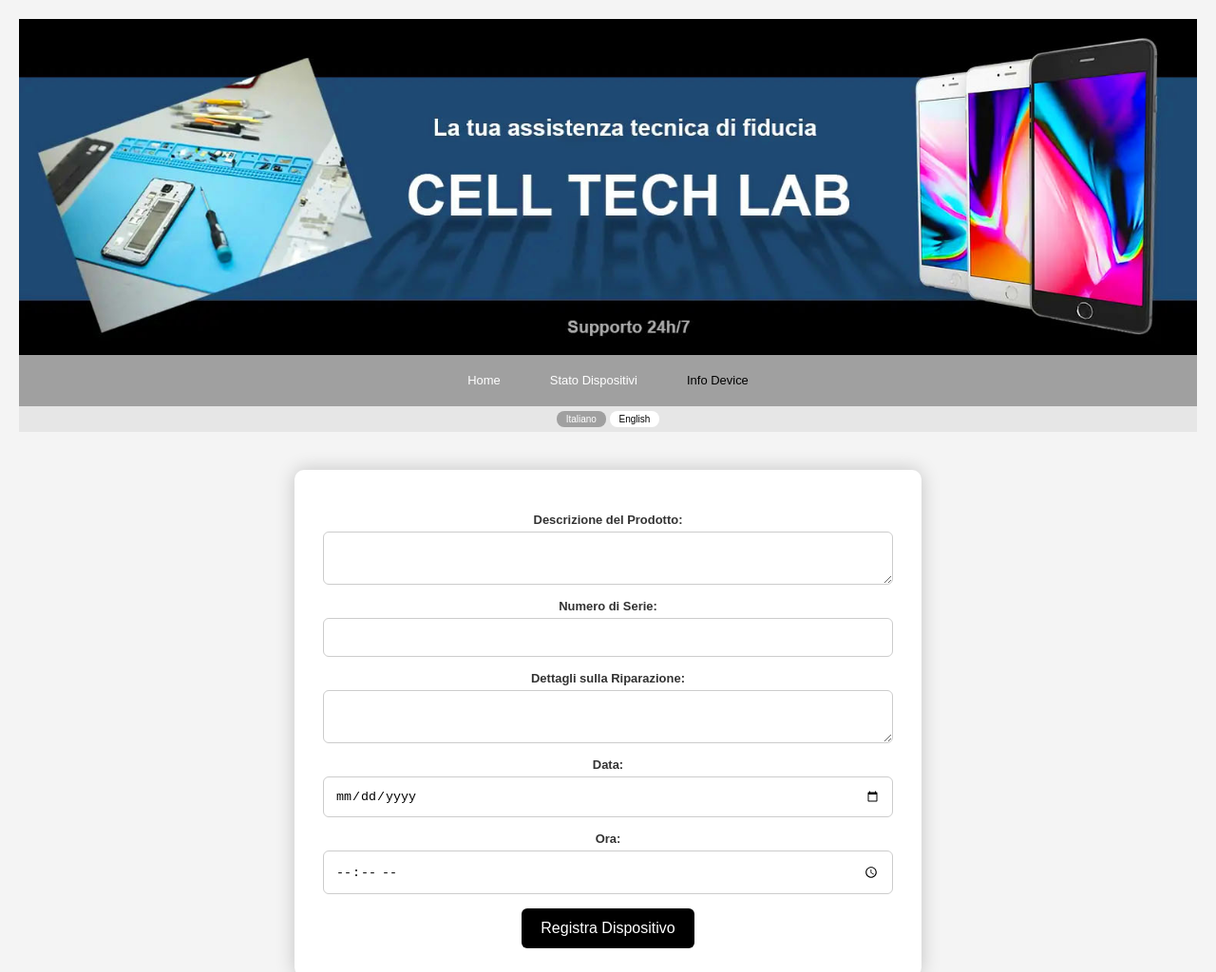
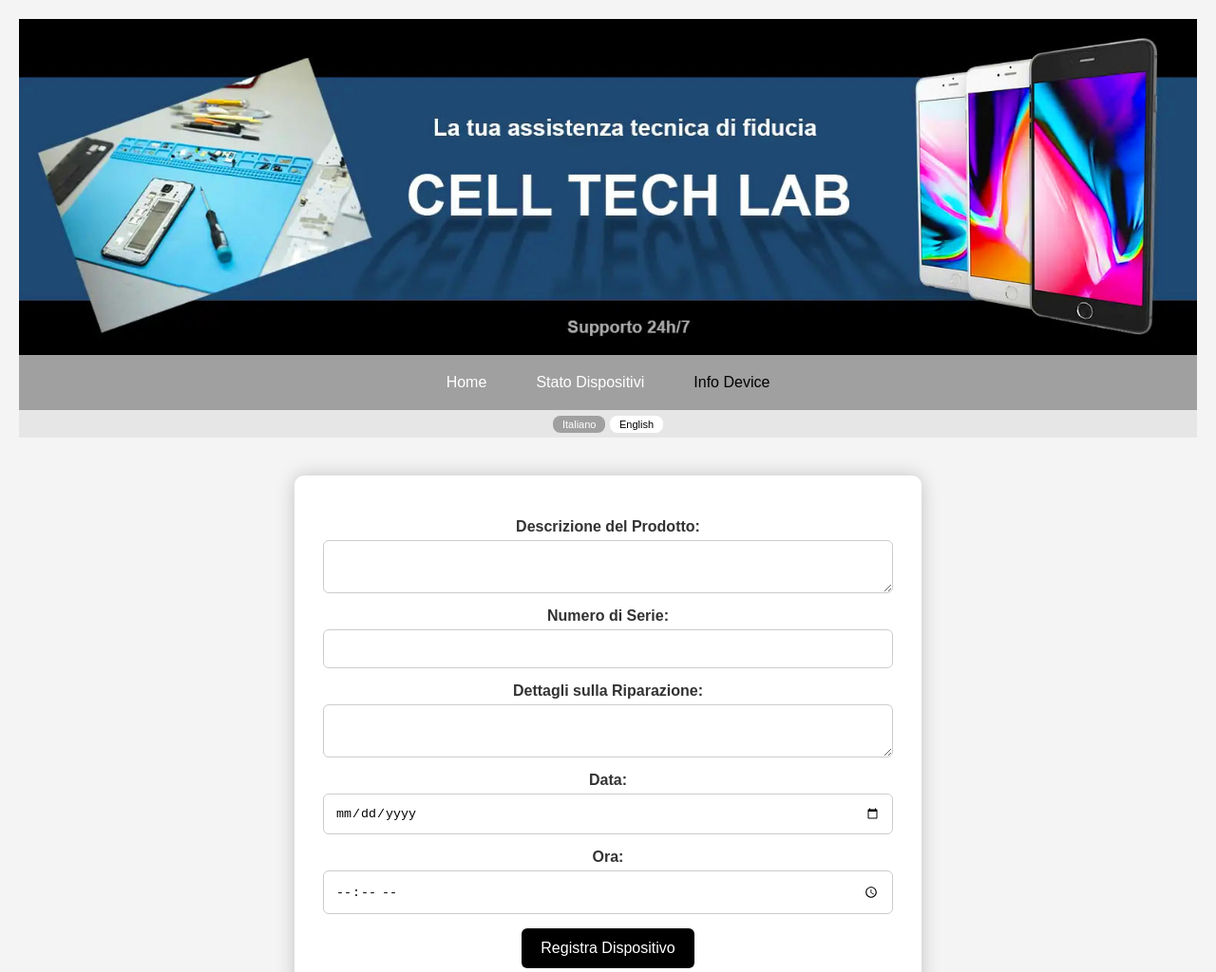
Before and after one commit to MaryTaliani/cell-tech-lab, a plain HTML site: page gestioneriparazione.html in a window 1280 px wide. Shown: the top 1024 px of the page at 95% size. Drawn offline with Linux system fonts and the light colour scheme.

Commit message:
Update gestioneriparazione.html

```diff
--- a/gestioneriparazione.html
+++ b/gestioneriparazione.html
@@ -34,7 +34,7 @@
         .lang-btn button {
             background-color: rgb(255, 255, 255);
             color: black;
-            font-size: 10px;
+            font-size: 11px;
             border: none;
             border-radius: 8px;
             padding: 3px 10px;
@@ -59,7 +59,7 @@
             margin: 0px;
             height: 100%;
             font-family: Arial, Helvetica, sans-serif;
-            font-size: 0.9em;
+            font-size: 1em;
         }
 
         .info-device {
```
